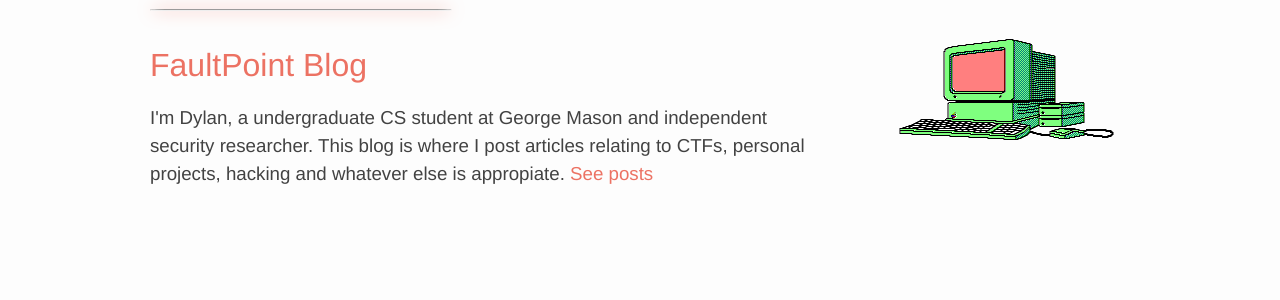
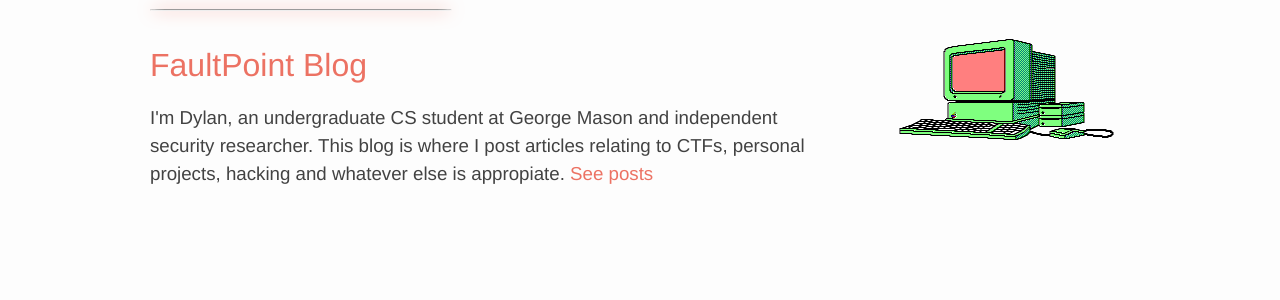
Before and after one commit to elbee-cyber/old.elbee-cyber.github.io, a Jekyll site: the page built from index.md, in a window 1280 px wide. Shown: the part 171-471 px from the top of the page. Built offline with Jekyll 4.4.1, drawn with Linux system fonts in a browser that asks for light colours.

```diff
--- a/_config.yml
+++ b/_config.yml
@@ -3,7 +3,7 @@ name: Dylan Knoff
 
 title: FaultPoint Blog
 description: >- # this means to ignore newlines until "baseurl:"
-  I'm Dylan, a undergraduate CS student at George Mason and independent security researcher. This blog is where I post articles relating to CTFs, personal projects, hacking and whatever else is appropiate. <a href="/blog.html">See posts</a>
+  I'm Dylan, an undergraduate CS student at George Mason and independent security researcher. This blog is where I post articles relating to CTFs, personal projects, hacking and whatever else is appropiate. <a href="/blog.html">See posts</a>
 
 email: dontopenthis@protonmail.com
 
```
